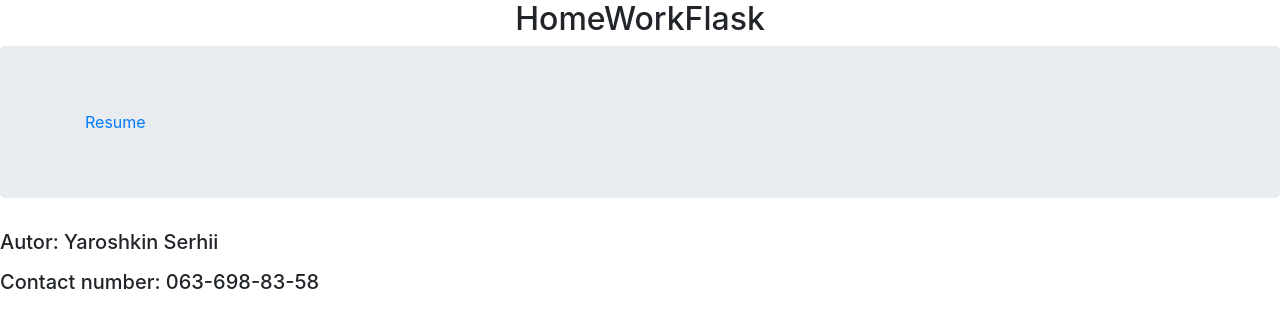
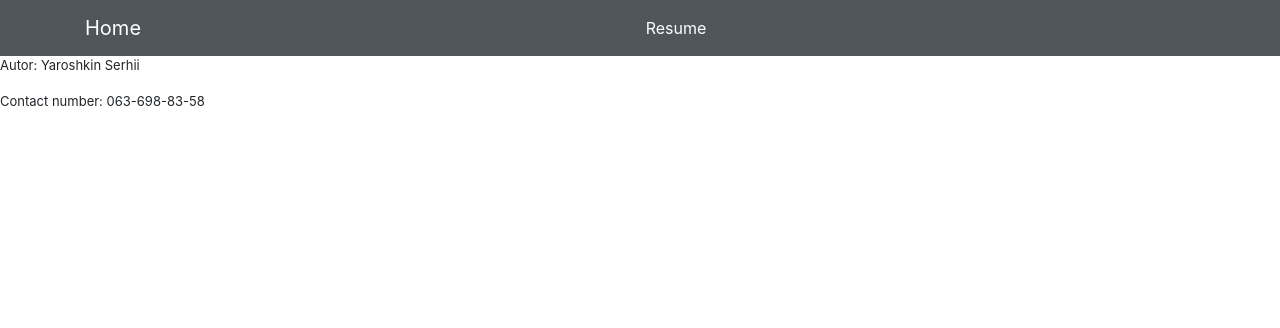
Before and after one commit to Yaroshkin/hw_Django, a Django app: page / in a window 1280 px wide. Shown: the top 328 px of the page. Run offline with Django 4.2, Linux system fonts and the light colour scheme; some libraries are stand-ins or nearby versions.

Commit message:
changes html-file

```diff
--- a/templates/base.html
+++ b/templates/base.html
@@ -16,5 +16,7 @@
 <body>
 
     <script src="{% static 'js/bootstrap.bundle.min.js' %}" crossorigin="anonymous"></script>
-    {% block body %}{% endblock %}
+    {% block body %}
+
+    {% endblock %}
 </body>
--- a/templates/footer.html
+++ b/templates/footer.html
@@ -1,7 +1,5 @@
- <footer>
-            <p>
-            <h5 class="div1">Autor: <i class="fa-solid fa-person"></i> Yaroshkin Serhii</p>
-                <p>Contact number: <i class="fa-sharp fa-solid fa-phone-flip"></i> 063-698-83-58
-                </p>
+ <footer >
+            <p style="font-size: small">Autor: <i class="fa-solid fa-person"></i> Yaroshkin Serhii</p>
+            <p style="font-size: small">Contact number: <i class="fa-sharp fa-solid fa-phone-flip"></i> 063-698-83-58</p>
 
-    </footer>
+ </footer>
--- a/templates/header.html
+++ b/templates/header.html
@@ -1,3 +1,15 @@
 <header>
-    <h2 class="text-center">HomeWorkFlask</h2>
+    <nav class="navbar navbar-expand-lg" style="background-color: #4e555b">
+        <div class="container">
+            <a href="/"class="navbar-brand" style="color: white">Home</a>
+            <div class="collapse navbar-collapse text-center" id="navbarContent">
+                <ul class="navbar-nav m-auto mb-2">
+                    <li class="nav-item">
+                        <a href="resume" class="nav-link" style="color: white">Resume</a>
+                    </li>
+                </ul>
+            </div>
+        </div>
+    </nav>
+
 </header>
--- a/templates/index.html
+++ b/templates/index.html
@@ -1,11 +1,6 @@
 {% extends 'base.html' %}
 {% block body %}
     {% include 'header.html' %}
-    <div class="jumbotron">
-        <div class="container">
-            <a href="resume">Resume</a>
-            </h1>
-        </div>
-    </div>
+
     {% include 'footer.html' %}
 {% endblock %}
```
